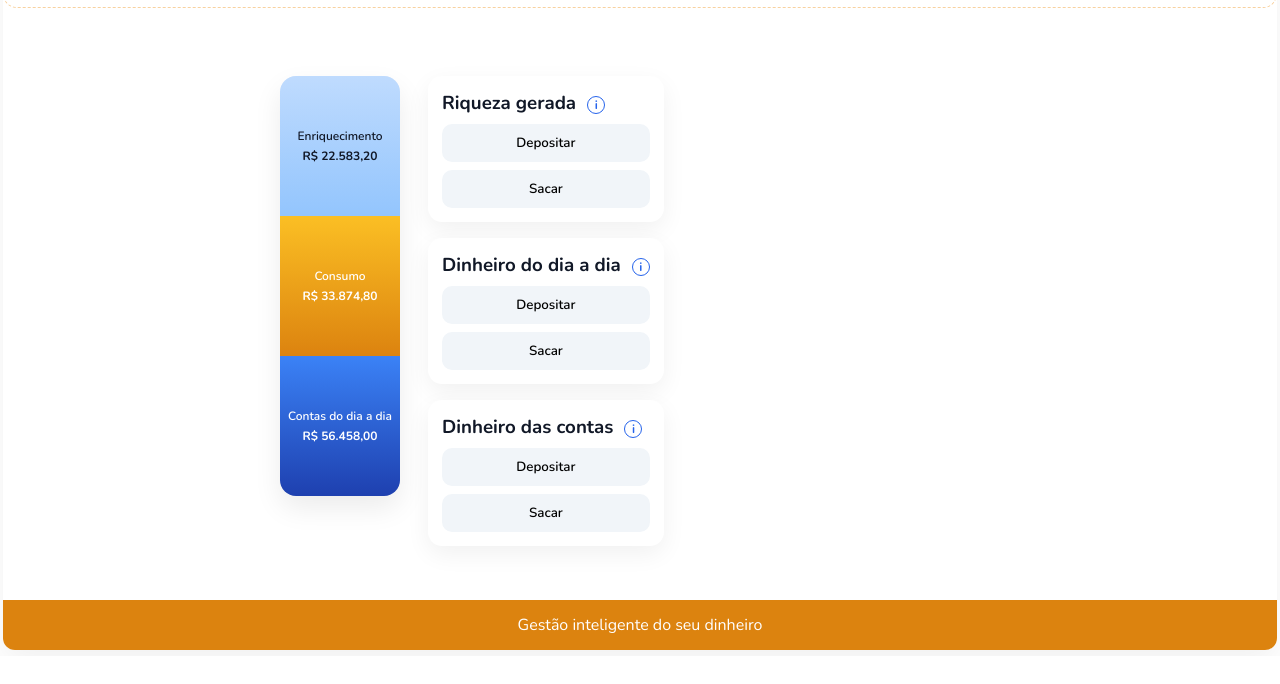
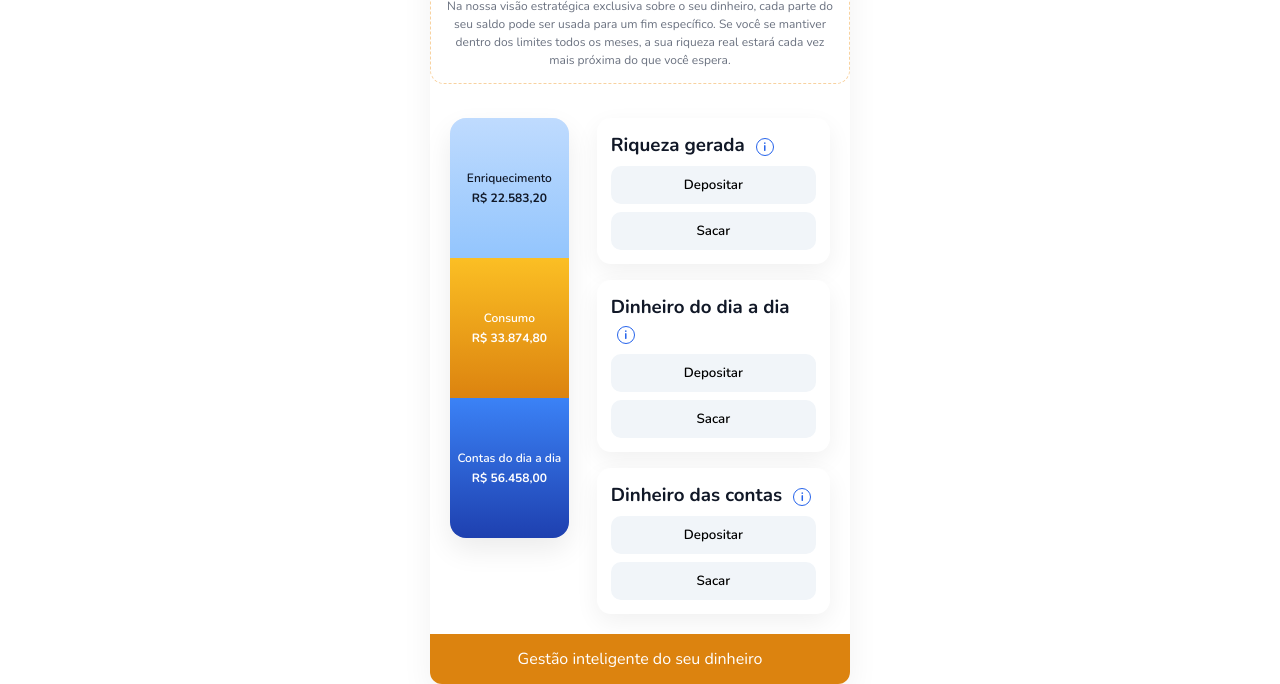
Before and after one commit to Edvaldoivso/Hakaton-ArgentBanck, a plain HTML site: page saldo.html in a window 1280 px wide. Shown: the part 147-831 px from the top of the page. Before the commit the page ends 803 px from the top, so only its background shows below. Drawn offline with nearby package versions, Linux system fonts and the light colour scheme.

Commit message:
DETALHES AJUSTADOS PARA ENTREGA

```diff
--- a/assets/css/base.css
+++ b/assets/css/base.css
@@ -33,13 +33,15 @@ a:active {
    Container principal
 ======================= */
 .app-container {
-  min-height: calc(100vh - 6px);
-  margin: 3px;
+  width: 100%;
   border-radius: 12px;
   display: flex;
   flex-direction: column;
-  background-color: #ffffff;
   box-shadow: 0 12px 32px rgba(0, 0, 0, 0.06);
+  max-width: 420px;
+  margin: 0 auto;
+  background: #fff;
+  min-height: 100vh;
 }
 
 /* =======================
--- a/saldo.html
+++ b/saldo.html
@@ -155,7 +155,7 @@
       />
 
       <div class="modal-actions">
-        <button class="btn-secundario" onclick="fecharModal()">
+        <button class="btn-secundario" onclick="fecharModalValor()">
           Cancelar
         </button>
         <button class="btn-primario" onclick="confirmarAcao()">
```
Also changed, not shown: readme.txt (added), 2 other files.
